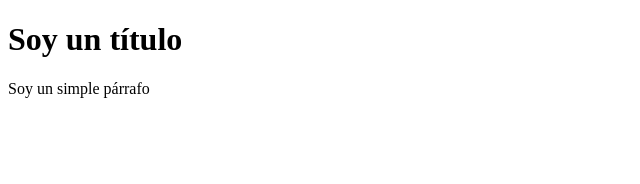
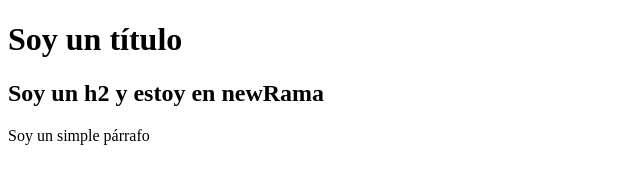
Before and after one commit to renzoIrusta/pruebaGit, a plain HTML site: page index.html in a window 1280 px wide. Shown: the whole page, without its empty margins (0-640 px from the left). Drawn offline with Linux system fonts and the light colour scheme.

```diff
--- a/index.html
+++ b/index.html
@@ -8,6 +8,7 @@
 </head>
 <body>
     <h1>Soy un título</h1>
+    <h2>Soy un h2 y estoy en newRama</h2>
     <p>Soy un simple párrafo</p>
 </body>
 </html>
```
